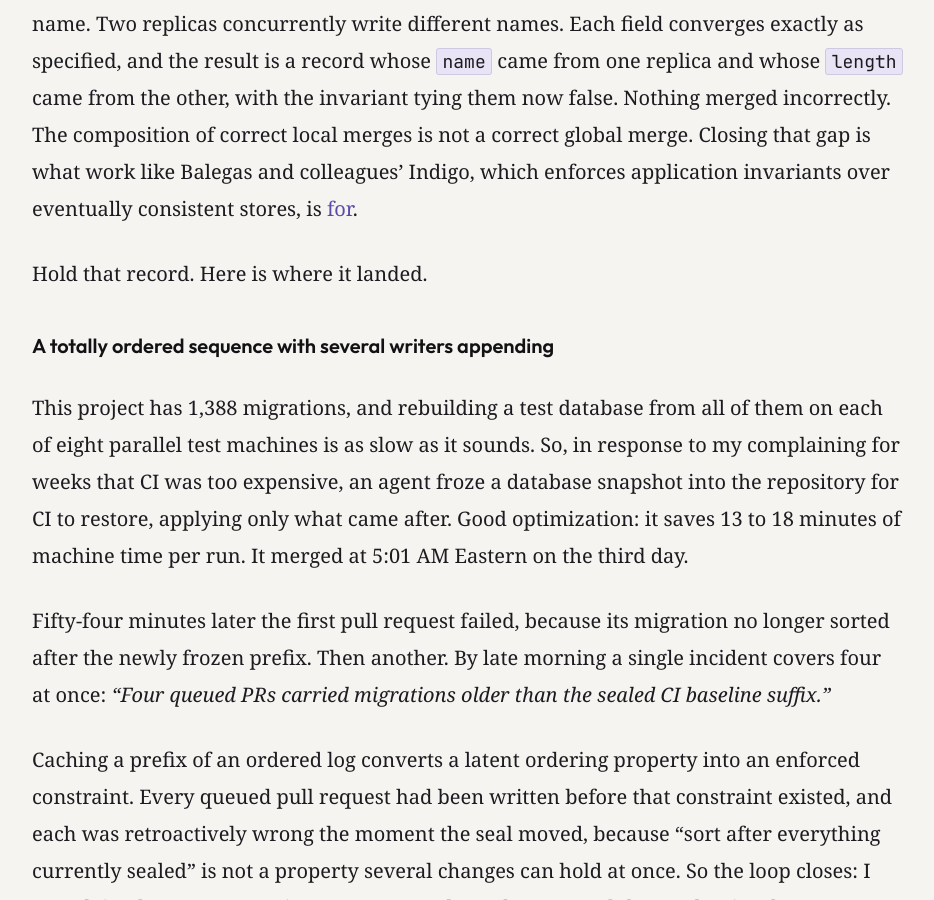
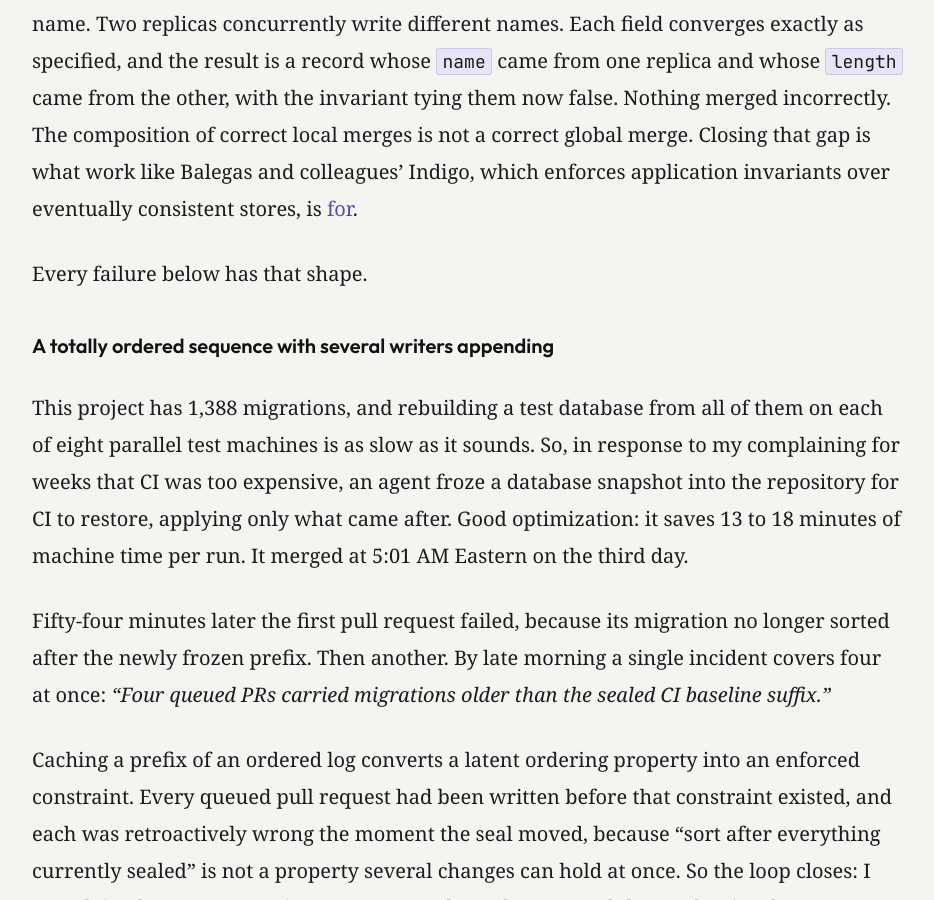
Before and after one commit to cmeiklejohn/cmeiklejohn.github.io, a Jekyll site: the page built from _posts/2026-07-26-one-writer.markdown, in a window 1280 px wide and 900 px high, scrolled down 5558 px. Shown: the whole window, without its empty margins (172-1106 px from the left). Built offline with Jekyll 4.4.1, drawn with Linux system fonts in a browser that asks for light colours; some web fonts are replaced.

Commit message:
Replace awkward name/length bridge in One Writer
"Hold that record" read as a pun rather than a handoff; use a plain bridge into the concrete failures.

Co-authored-by: Christopher S. Meiklejohn <christopher.meiklejohn@gmail.com>

```diff
--- a/_posts/2026-07-26-one-writer.markdown
+++ b/_posts/2026-07-26-one-writer.markdown
@@ -75,7 +75,7 @@ One framing before the specifics, because it unifies them. Every merge mechanism
 
 That distinction is the oldest lesson in the replicated-data literature and it has a canonical counterexample. Take a replicated map where each field merges independently under its own perfectly reasonable rule. One field holds a person's name, another the length of that name. Two replicas concurrently write different names. Each field converges exactly as specified, and the result is a record whose `name` came from one replica and whose `length` came from the other, with the invariant tying them now false. Nothing merged incorrectly. The composition of correct local merges is not a correct global merge. Closing that gap is what work like Balegas and colleagues' Indigo, which enforces application invariants over eventually consistent stores, is [for]({% post_url 2018-11-14-ipa %}).
 
-Hold that record. Here is where it landed.
+Every failure below has that shape.
 
 ### A totally ordered sequence with several writers appending
 
```
